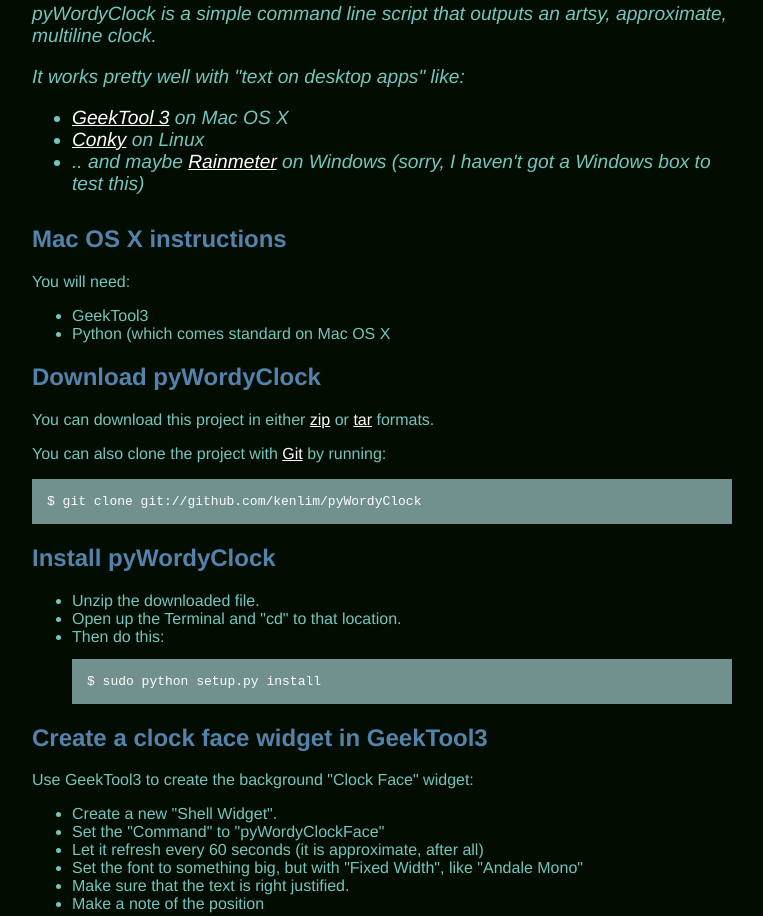
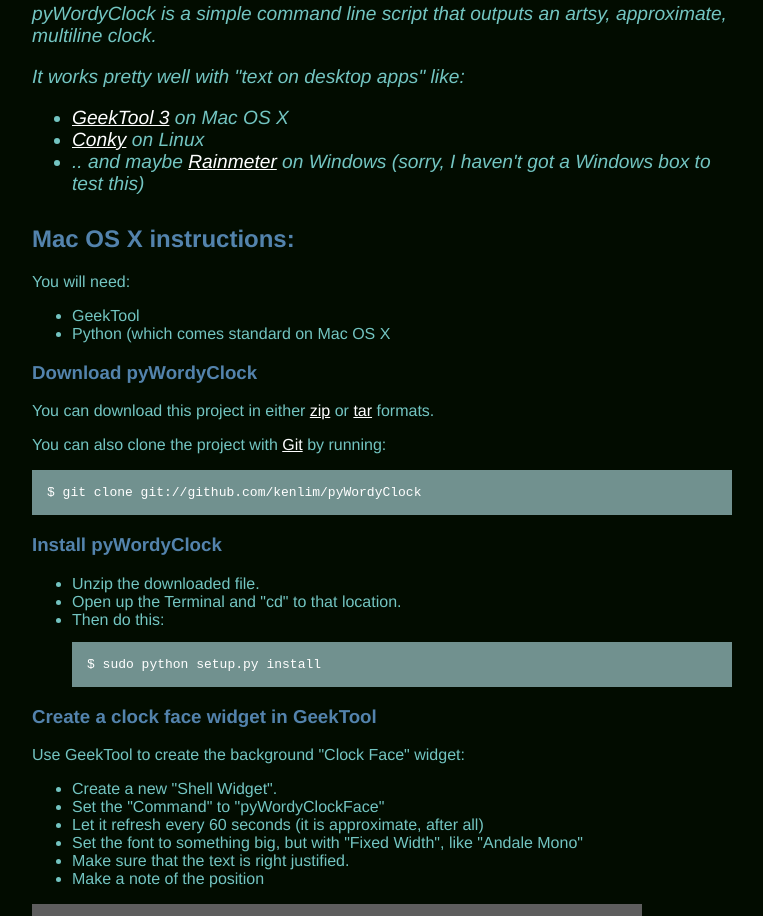
Before and after one commit to kenlim/pyWordyClock, a plain HTML site: page index.html in a window 1280 px wide. Shown: the part 488-1404 px from the top of the page, without its empty margins (258-1021 px from the left). Drawn offline with Linux system fonts and the light colour scheme.

Commit message:
Styling corrections.

```diff
--- a/index.html
+++ b/index.html
@@ -20,7 +20,7 @@
     h1 .small { font-size: 0.4em; }
     h1 a { text-decoration: none }
     h2 { font-size: 1.5em; color: #5383ac; }
-    h3 { text-align: center; color: #5383ac; }
+    h3 { color: #5383ac; }
     a { color: #ffffff; }
       .description { font-size: 1.2em; margin-bottom: 30px; margin-top: 30px; font-style: italic;}
     .download { float: right; }
@@ -60,14 +60,14 @@
       </ul>
     </div>
 
-    <h2>Mac OS X instructions</h2>
+    <h2>Mac OS X instructions:</h2>
     <p>You will need:</p>
     <ul>
-    <li>GeekTool3</li>
+    <li>GeekTool</li>
     <li>Python (which comes standard on Mac OS X</li>
     </ul>
 
-	<h2>Download pyWordyClock</h2>
+	<h3>Download pyWordyClock</h3>
 	<p>
       You can download this project in either
       <a href="http://github.com/kenlim/pyWordyClock/zipball/master">zip</a> or
@@ -77,7 +77,8 @@
       by running:
       <pre>$ git clone git://github.com/kenlim/pyWordyClock</pre>
     </p>
-         <h2>Install pyWordyClock</h2>
+
+         <h3>Install pyWordyClock</h3>
     <ul>
     <li>Unzip the downloaded file.</li>
     <li>Open up the Terminal and "cd" to that location.</li>
@@ -85,8 +86,8 @@
     <pre>$ sudo python setup.py install</pre></li>
     </ul>
 
-    <h2>Create a clock face widget in GeekTool3</h2>
-    <p>Use GeekTool3 to create the background "Clock Face" widget:</p>
+    <h3>Create a clock face widget in GeekTool</h3>
+    <p>Use GeekTool to create the background "Clock Face" widget:</p>
     <ul>
     <li>Create a new "Shell Widget".</li>
     <li>Set the "Command" to "pyWordyClockFace"</li>
@@ -98,8 +99,8 @@
     <img src="images/pywordyclock-clockfacecreation.jpg">
 
 
-    <h2>Create the clock widget in GeekTool3</h2>
-    <p>Use GeekTool3 to create the clock widget itself:</p>
+    <h3>Create the clock widget in GeekTool</h3>
+    <p>Use GeekTool to create the clock widget itself:</p>
     <ul>
     <li>Create a new "Shell Widget".</li>
     <li>Duplicate all the settings from the Clock Face widget above</li>
```
